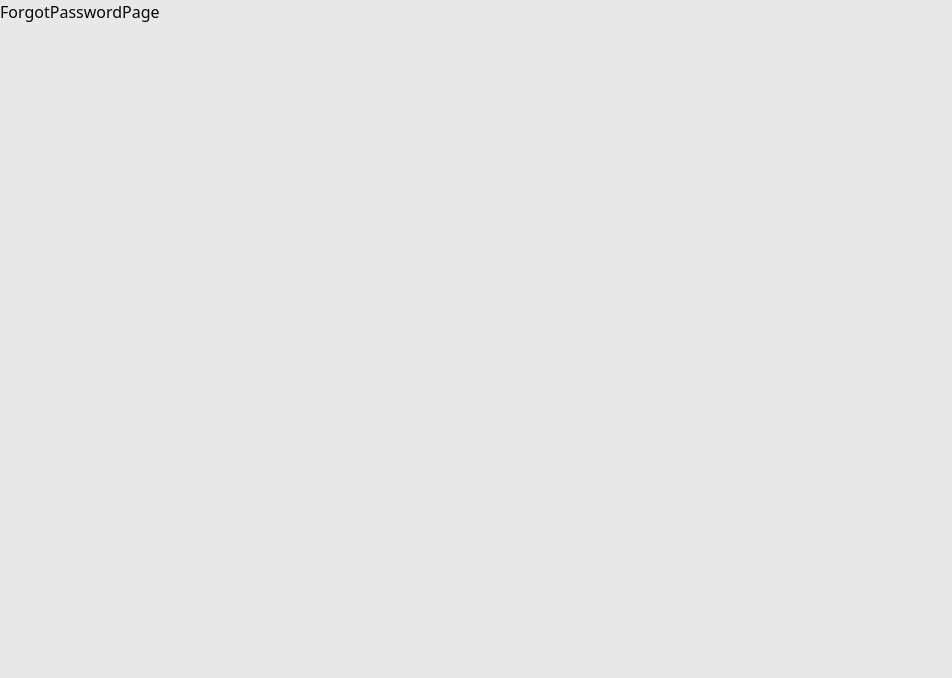
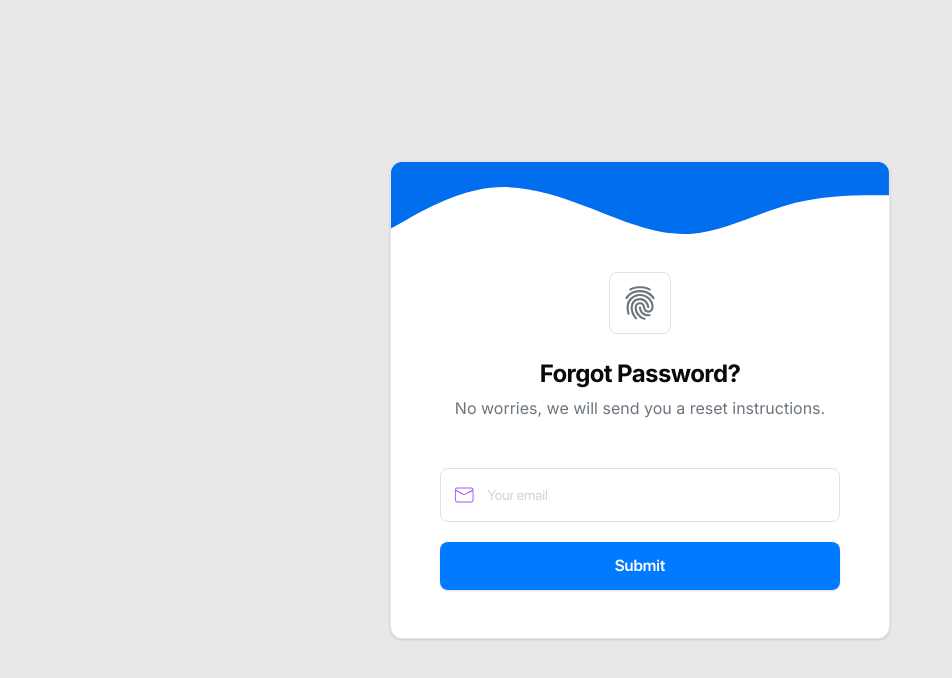
Before and after one commit to badaruddinomar/sales-management-client, a Next.js app: page /forgot-password in a window 1280 px wide. Shown: the top 678 px of the page, without its empty margins (0-952 px from the left). Built offline with nearby package versions, Linux system fonts and the light colour scheme; no server answers.

Commit message:
add: forgot password functionality

```diff
--- a/src/app/(auth)/forgot-password/page.tsx
+++ b/src/app/(auth)/forgot-password/page.tsx
@@ -1,7 +1,128 @@
 "use client";
-import { FaFingerprint } from "react-icons/fa";
+import { IoFingerPrint } from "react-icons/io5";
+import {
+  Card,
+  CardContent,
+  CardDescription,
+  CardHeader,
+  CardTitle,
+} from "@/components/ui/card";
+import { Button } from "@/components/ui/button";
+import { useRouter } from "next/navigation";
+import { toast } from "sonner";
+import { useForgotPasswordMutation } from "@/redux/apiClient/userApi";
+import { IApiError } from "@/types";
+import { CiMail } from "react-icons/ci";
+import {
+  Form,
+  FormControl,
+  FormField,
+  FormItem,
+  FormMessage,
+} from "@/components/ui/form";
+import { zodResolver } from "@hookform/resolvers/zod";
+import { useForm } from "react-hook-form";
+import { z } from "zod";
+import LoadingSpinner from "@/components/reusable/LoadingSpinner";
+import { Input } from "@/components/ui/input";
+import { forgotPasswordSchema } from "@/zodSchema/forgotPasswordSchema";
+
 const ForgotPasswordPage = () => {
-  return <div>ForgotPasswordPage</div>;
+  const [forgotPasswordHandler, { isLoading }] = useForgotPasswordMutation();
+  const router = useRouter();
+
+  const form = useForm<z.infer<typeof forgotPasswordSchema>>({
+    resolver: zodResolver(forgotPasswordSchema),
+    defaultValues: {
+      email: "",
+    },
+  });
+  async function onSubmit(formData: z.infer<typeof forgotPasswordSchema>) {
+    try {
+      await forgotPasswordHandler(formData).unwrap();
+      router.push("/reset-password");
+      toast.success("We have sent you an email with a reset link.");
+      form.reset();
+    } catch (err: unknown) {
+      const error = err as IApiError;
+      const errorMessage = error?.data?.message || "Something went wrong.";
+      toast.error(errorMessage);
+    }
+  }
+
+  return (
+    <div className="w-full  min-h-screen max-h-[auto] flex items-center justify-center px-3">
+      <Card className="w-full max-w-[500px] rounded-xl overflow-hidden flex flex-col justify-center items-center">
+        {/* wave svg-- */}
+        <svg xmlns="http://www.w3.org/2000/svg" viewBox="0 0 1440 320">
+          <path
+            fill="#006EEF"
+            fillOpacity="1"
+            d="M0,192L48,165.3C96,139,192,85,288,74.7C384,64,480,96,576,133.3C672,171,768,213,864,208C960,203,1056,149,1152,122.7C1248,96,1344,96,1392,96L1440,96L1440,0L1392,0C1344,0,1248,0,1152,0C1056,0,960,0,864,0C768,0,672,0,576,0C480,0,384,0,288,0C192,0,96,0,48,0L0,0Z"
+          ></path>
+        </svg>
+        <div className="border-[1px] border-gray-tertiary rounded-lg p-3">
+          <IoFingerPrint className="text-4xl text-gray-primary" />
+        </div>
+
+        <CardHeader className="px-2">
+          <CardTitle className="font-primary text-2xl font-bold text-center">
+            Forgot Password?
+          </CardTitle>
+          <CardDescription className="font-primary text-base text-gray-primary text-center">
+            <p>No worries, we will send you a reset instructions.</p>
+          </CardDescription>
+        </CardHeader>
+        <CardContent className="px-2 flex flex-col items-center justify-center">
+          <Form {...form}>
+            <form
+              onSubmit={form.handleSubmit(onSubmit)}
+              className="space-y-5 w-full lg:w-[400px] my-6"
+            >
+              <FormField
+                control={form.control}
+                name="email"
+                render={({ field }) => (
+                  <FormItem>
+                    <FormControl>
+                      <div className="border-[1px] border-gray-tertiary rounded-lg py-2 px-3 flex items-center">
+                        <CiMail className="text-2xl text-purple-500" />
+                        <Input
+                          placeholder="Your email"
+                          type="email"
+                          {...field}
+                          className="outline-none border-none placeholder:text-placeholder focus-visible:ring-0 font-secondary text-base shadow-none"
+                        />
+                      </div>
+                    </FormControl>
+                    <FormMessage className="font-primary" />
+                  </FormItem>
+                )}
+              />
+
+              <Button
+                type="submit"
+                size={null}
+                disabled={isLoading}
+                className="font-semibold text-base font-secondary py-3 text-[#fff] bg-blue-primary rounded-lg w-full hover:opacity-[.7] transition-all duration-300 hover:bg-blue-primary"
+              >
+                {isLoading ? (
+                  <LoadingSpinner
+                    size={25}
+                    color="#ffffff"
+                    borderWidth="2px"
+                    height="100%"
+                  />
+                ) : (
+                  "Submit"
+                )}
+              </Button>
+            </form>
+          </Form>
+        </CardContent>
+      </Card>
+    </div>
+  );
 };
 
 export default ForgotPasswordPage;
--- a/src/redux/apiClient/userApi.ts
+++ b/src/redux/apiClient/userApi.ts
@@ -36,6 +36,16 @@ export const userApi = createApi({
         body: JSON.stringify(bodyData),
       }),
     }),
+    forgotPassword: builder.mutation({
+      query: (bodyData) => ({
+        url: "/auth/forgot-password",
+        method: "POST",
+        headers: {
+          "Content-Type": "application/json",
+        },
+        body: JSON.stringify(bodyData),
+      }),
+    }),
   }),
 });
 
@@ -43,4 +53,5 @@ export const {
   useUserSignupMutation,
   useUserLoginMutation,
   useVerifyEmailMutation,
+  useForgotPasswordMutation
 } = userApi;
--- /dev/null
+++ b/src/zodSchema/forgotPasswordSchema.ts
@@ -0,0 +1,6 @@
+import z from "zod";
+export const forgotPasswordSchema = z.object({
+  email: z.string().email({
+    message: "Please enter a valid email address.",
+  }),
+});
```
